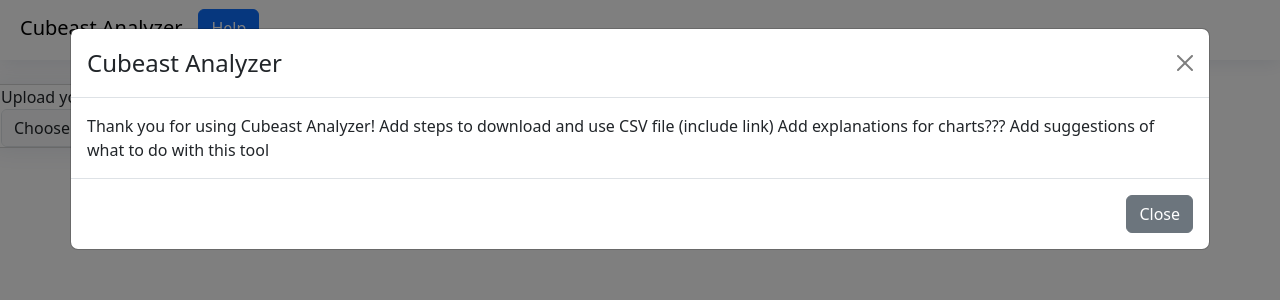
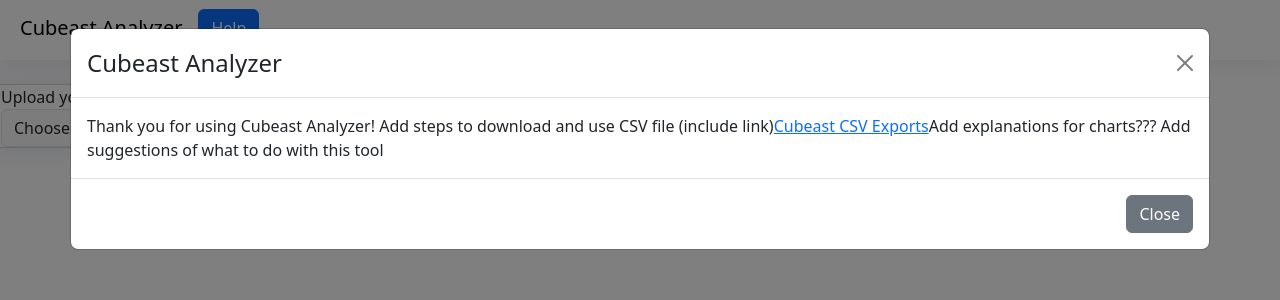
Before and after one commit to cuberplus/cubeastanalyzer, a React (Create React App) app: page / in a window 1280 px wide. Both pictures are taken after a click on the button "Help". Shown: the top 300 px of the page. Built offline with nearby package versions, Linux system fonts and the light colour scheme.

Commit message:
Added link to cubeast

```diff
--- a/src/Components/FileInput.tsx
+++ b/src/Components/FileInput.tsx
@@ -59,6 +59,7 @@ export class FileInput extends React.Component<FileInputProps, FileInputState> {
                         Thank you for using Cubeast Analyzer!
 
                         Add steps to download and use CSV file (include link)
+                        <a href="https://app.cubeast.com/exports">Cubeast CSV Exports</a>
 
                         Add explanations for charts???
 
```
